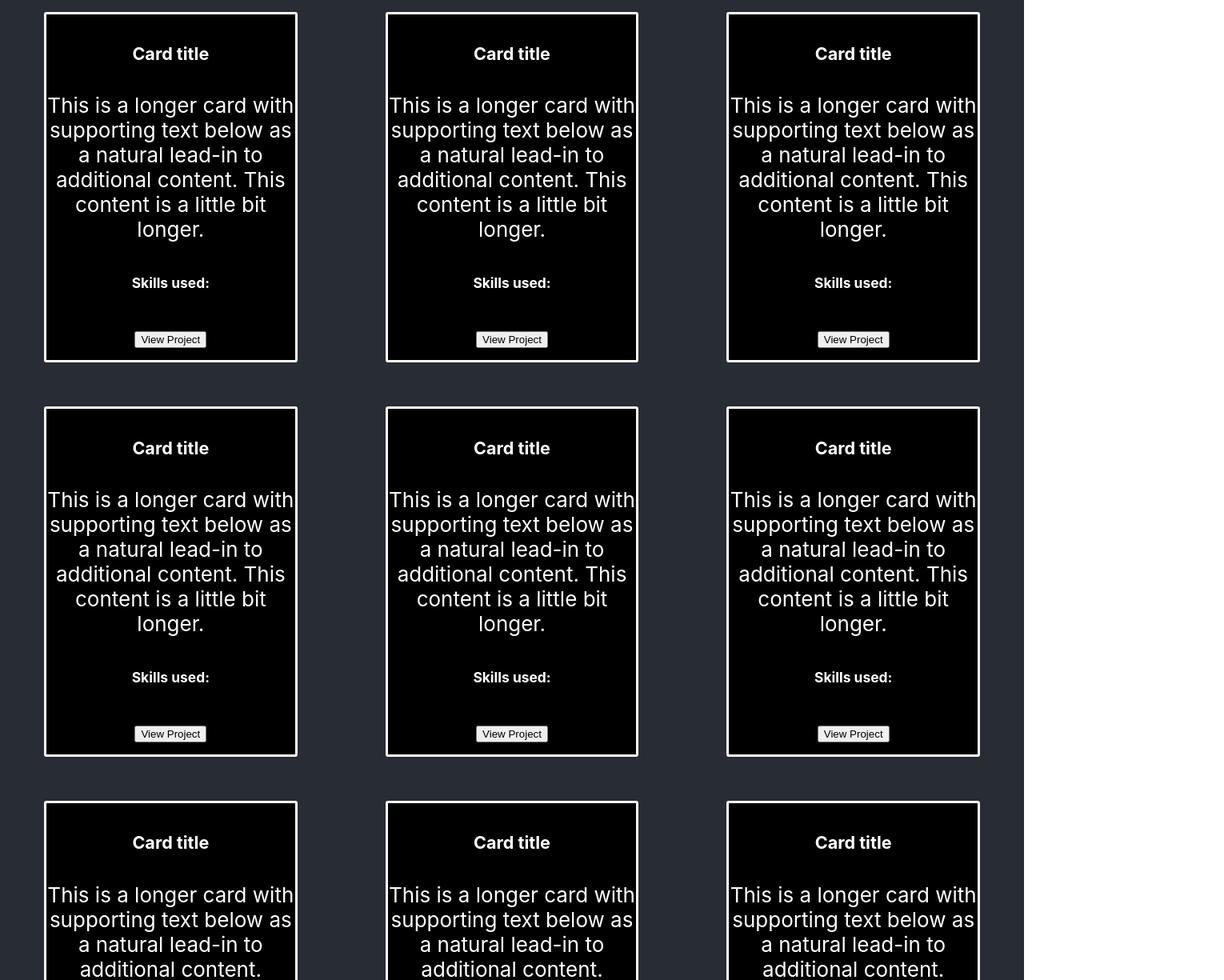
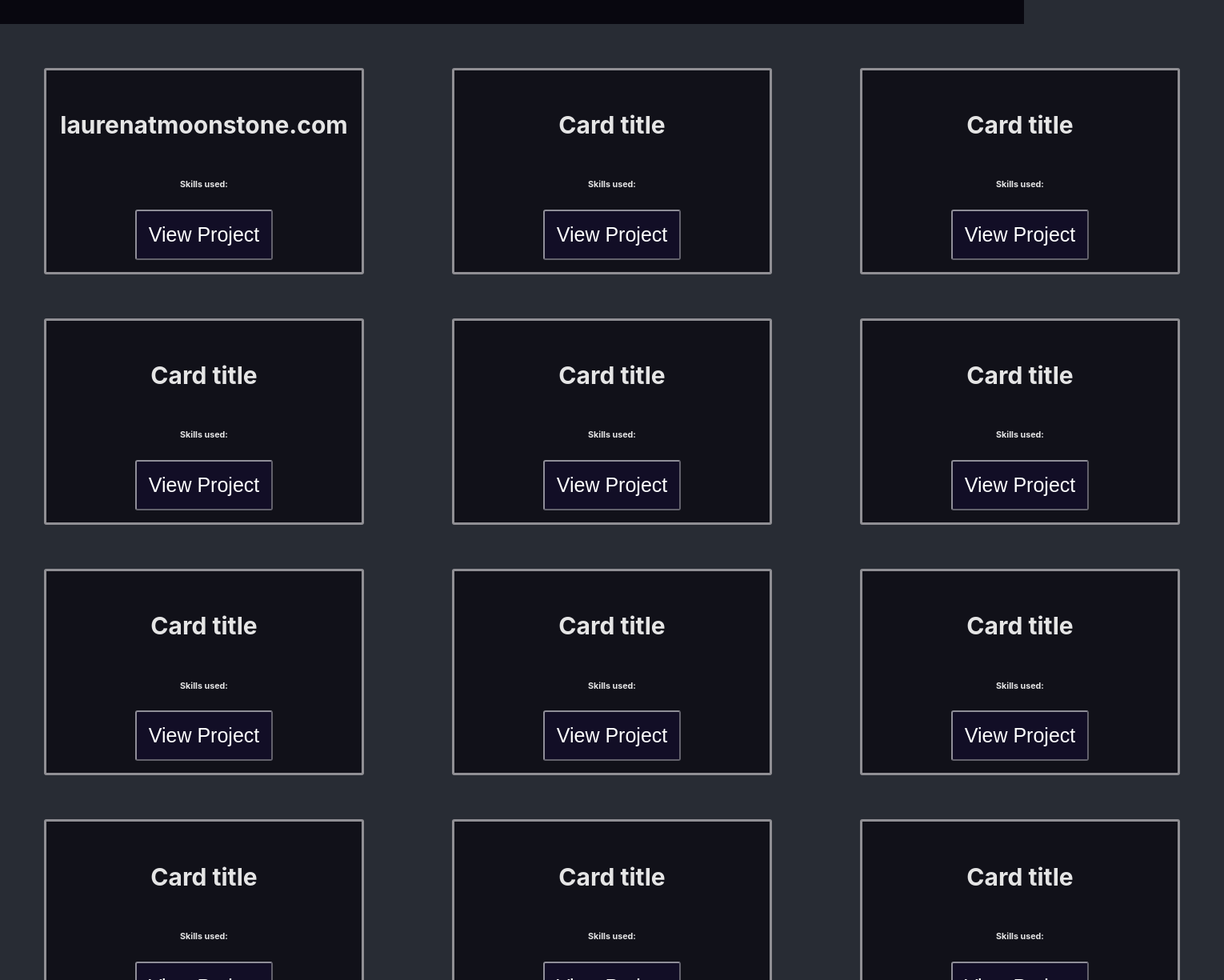
Before and after one commit to jace0fbass/j-jones-2023, a React (Create React App) app: page / in a window 1280 px wide. Shown: the part 40-1265 px from the top of the page at 80% size, 1530 px wide, since content can reach past the window. Built offline with nearby package versions, Linux system fonts and the light colour scheme.

Commit message:
Updated portfolio cards.

```diff
--- a/src/css/App.css
+++ b/src/css/App.css
@@ -1,3 +1,6 @@
+body {
+  background-color: #282c34
+}
 .App {
   text-align: center;
 }
@@ -14,14 +17,14 @@
 }
 
 .App-header {
-  background-color: #282c34;
-  min-height: 100vh;
+  background-color: rgba(6, 5, 13, 0.921);
+  height: 70px;
   display: flex;
   flex-direction: column;
   align-items: center;
   justify-content: center;
   font-size: calc(10px + 2vmin);
-  color: white;
+  color: rgba(255, 255, 255, 0.532);
 }
 
 .App-link {
@@ -40,11 +43,21 @@
 .card {
   border-style: solid;
   border-radius: 3px;
-  background-color: black;
+  border-color: rgba(255, 255, 255, 0.532);
+  background-color: rgba(6, 5, 13, 0.673);
+  color: rgba(245, 245, 245, 0.931)
+}
+.card-title {
+  font-size: 30px;
 }
 #portfolioBtns {
 margin-bottom: 15px;
-
+background-color: rgba(19, 15, 40, 0.921);
+color:white;
+font-size: 25px;
+padding: 15px;
+border-radius: 3px;
+border-color: rgba(255, 255, 255, 0.532);
 }
 #portCards {
   display: flex;
@@ -52,5 +65,5 @@
 }
 #singleProj {
   margin: 55px;
-  max-width: 25rem;
+  width: 25rem;
 }
--- a/src/js/App.js
+++ b/src/js/App.js
@@ -6,8 +6,8 @@
     <div className="App">
       <header className="App-header">
        <Header />
+      </header>
        <Portfolio />
-      </header>
     </div>
   );
 }
--- a/src/js/components/Header.js
+++ b/src/js/components/Header.js
@@ -3,7 +3,6 @@
 export default function Header() {
     return (
         <>
-
         </>
     );
   }
--- a/src/js/components/Portfolio.js
+++ b/src/js/components/Portfolio.js
@@ -9,10 +9,9 @@
     <div className="card">
       {/* <img src="..." className="card-img-top" alt="..."> */}
       <div className="card-body">
-        <h5 className="card-title">Card title</h5>
-        <p className="card-text">This is a longer card with supporting text below as a natural lead-in to additional content. This content is a little bit longer.</p>
+        <h5 className="card-title">laurenatmoonstone.com</h5>
         <h6>Skills used:</h6>
-      <button id="portfolioBtns">View Project</button>
+      <button href="https://laurenatmoonstone.com/" id="portfolioBtns">View Project</button>
       </div>
     </div>
   </div>
@@ -21,7 +20,7 @@
       {/* <img src="..." className="card-img-top" alt="..."> */}
       <div className="card-body">
         <h5 className="card-title">Card title</h5>
-        <p className="card-text">This is a longer card with supporting text below as a natural lead-in to additional content. This content is a little bit longer.</p>
+
         <h6>Skills used:</h6>
         <button id="portfolioBtns">View Project</button>
       </div>
@@ -32,7 +31,7 @@
       {/* <img src="..." class="card-img-top" alt="..."> */}
       <div class="card-body">
         <h5 class="card-title">Card title</h5>
-        <p class="card-text">This is a longer card with supporting text below as a natural lead-in to additional content.</p>
+
         <h6>Skills used:</h6>
         <button id="portfolioBtns">View Project</button>
       </div>
@@ -43,7 +42,7 @@
       {/* <img src="..." class="card-img-top" alt="..."> */}
       <div class="card-body">
         <h5 class="card-title">Card title</h5>
-        <p class="card-text">This is a longer card with supporting text below as a natural lead-in to additional content. This content is a little bit longer.</p>
+
         <h6>Skills used:</h6>
         <button id="portfolioBtns">View Project</button>
       </div>
@@ -56,7 +55,7 @@
       {/* <img src="..." className="card-img-top" alt="..."> */}
       <div className="card-body">
         <h5 className="card-title">Card title</h5>
-        <p className="card-text">This is a longer card with supporting text below as a natural lead-in to additional content. This content is a little bit longer.</p>
+
         <h6>Skills used:</h6>
       <button id="portfolioBtns">View Project</button>
       </div>
@@ -67,7 +66,7 @@
       {/* <img src="..." className="card-img-top" alt="..."> */}
       <div className="card-body">
         <h5 className="card-title">Card title</h5>
-        <p className="card-text">This is a longer card with supporting text below as a natural lead-in to additional content. This content is a little bit longer.</p>
+
         <h6>Skills used:</h6>
         <button id="portfolioBtns">View Project</button>
       </div>
@@ -78,7 +77,7 @@
       {/* <img src="..." class="card-img-top" alt="..."> */}
       <div class="card-body">
         <h5 class="card-title">Card title</h5>
-        <p class="card-text">This is a longer card with supporting text below as a natural lead-in to additional content.</p>
+
         <h6>Skills used:</h6>
         <button id="portfolioBtns">View Project</button>
       </div>
@@ -89,7 +88,7 @@
       {/* <img src="..." class="card-img-top" alt="..."> */}
       <div class="card-body">
         <h5 class="card-title">Card title</h5>
-        <p class="card-text">This is a longer card with supporting text below as a natural lead-in to additional content. This content is a little bit longer.</p>
+
         <h6>Skills used:</h6>
         <button id="portfolioBtns">View Project</button>
       </div>
@@ -102,7 +101,7 @@
       {/* <img src="..." className="card-img-top" alt="..."> */}
       <div className="card-body">
         <h5 className="card-title">Card title</h5>
-        <p className="card-text">This is a longer card with supporting text below as a natural lead-in to additional content. This content is a little bit longer.</p>
+
         <h6>Skills used:</h6>
       <button id="portfolioBtns">View Project</button>
       </div>
@@ -113,7 +112,7 @@
       {/* <img src="..." className="card-img-top" alt="..."> */}
       <div className="card-body">
         <h5 className="card-title">Card title</h5>
-        <p className="card-text">This is a longer card with supporting text below as a natural lead-in to additional content. This content is a little bit longer.</p>
+
         <h6>Skills used:</h6>
         <button id="portfolioBtns">View Project</button>
       </div>
@@ -124,7 +123,7 @@
       {/* <img src="..." class="card-img-top" alt="..."> */}
       <div class="card-body">
         <h5 class="card-title">Card title</h5>
-        <p class="card-text">This is a longer card with supporting text below as a natural lead-in to additional content.</p>
+
         <h6>Skills used:</h6>
         <button id="portfolioBtns">View Project</button>
       </div>
@@ -135,7 +134,7 @@
       {/* <img src="..." class="card-img-top" alt="..."> */}
       <div class="card-body">
         <h5 class="card-title">Card title</h5>
-        <p class="card-text">This is a longer card with supporting text below as a natural lead-in to additional content. This content is a little bit longer.</p>
+
         <h6>Skills used:</h6>
         <button id="portfolioBtns">View Project</button>
       </div>
```
